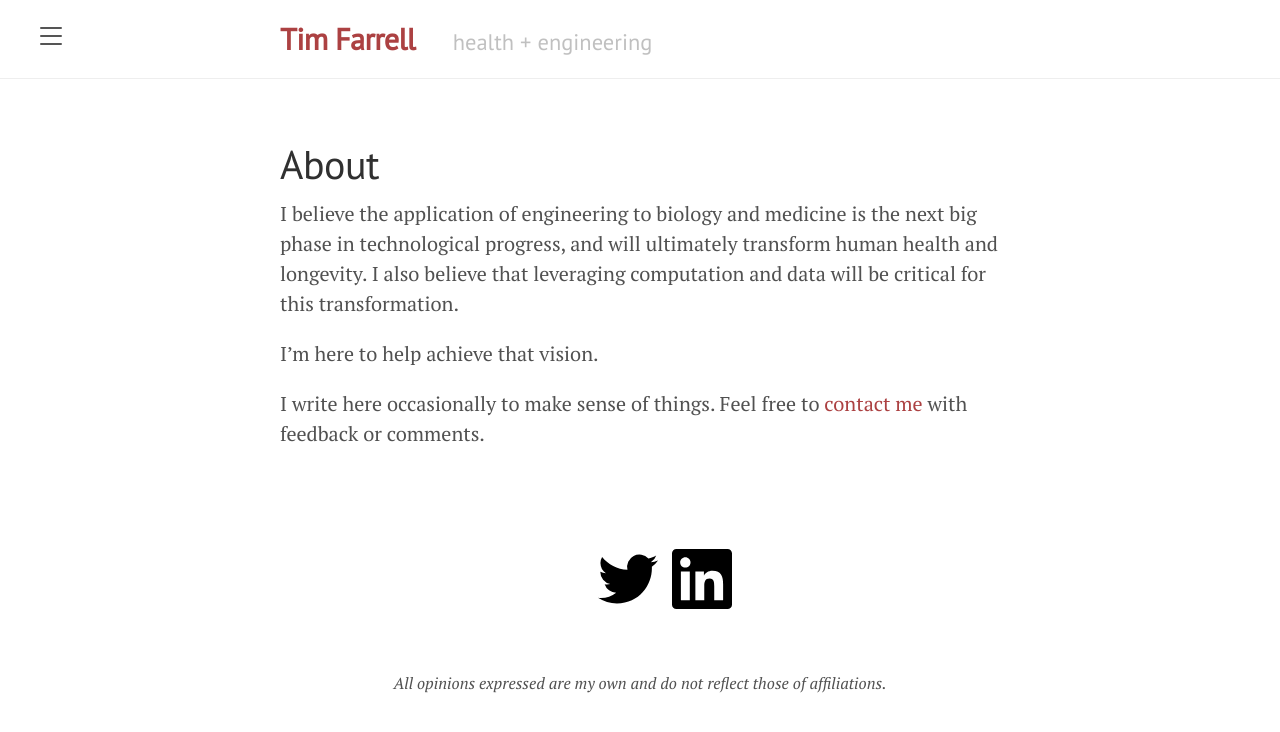
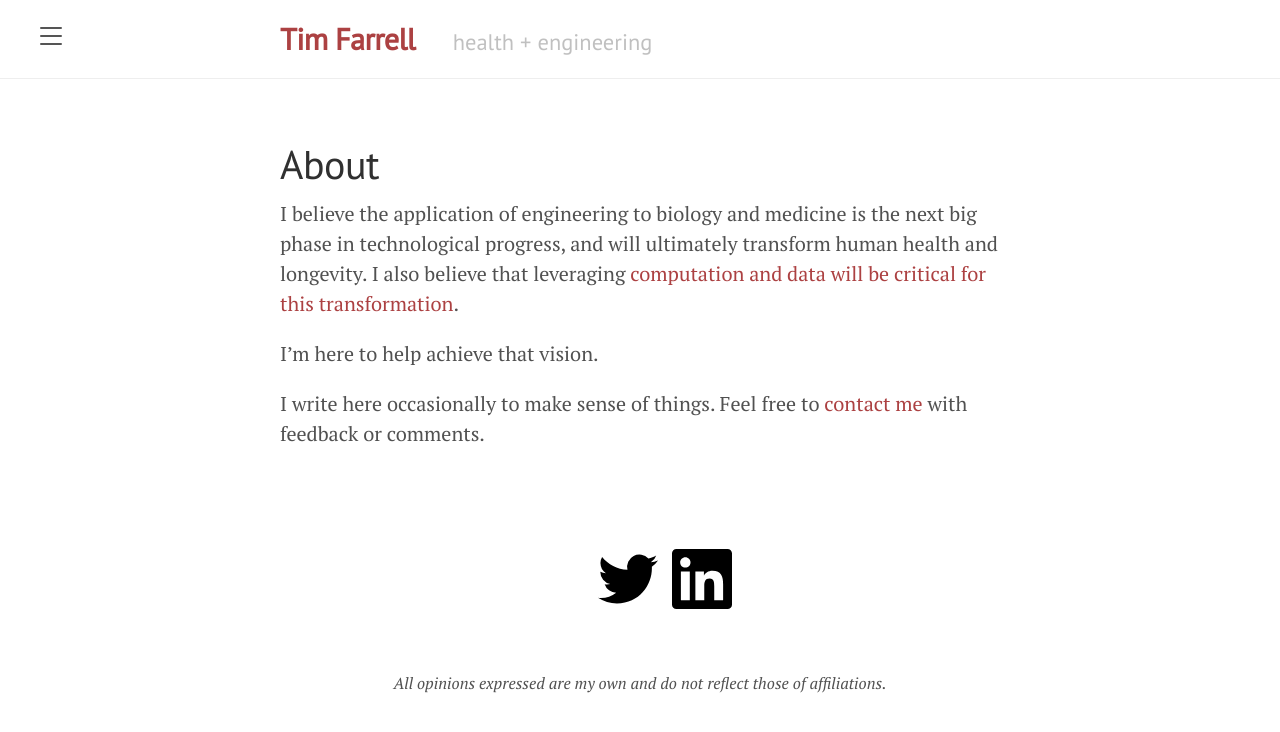
Before and after one commit to tmfarrell/tmfarrell.github.io, a Jekyll site: the page built from about.md, in a window 1280 px wide. Shown: the top 732 px of the page. Built offline with Jekyll 4.4.1, drawn with Linux system fonts in a browser that asks for light colours; some of the changed lines change nothing that is shown.

Commit message:
add link to century of bio article

```diff
--- a/about.md
+++ b/about.md
@@ -3,7 +3,7 @@ layout: page
 title: About
 ---
 
-I believe the application of engineering to biology and medicine is the next big phase in technological progress, and will ultimately transform human health and longevity. I also believe that leveraging computation and data will be critical for this transformation.
+I believe the application of engineering to biology and medicine is the next big phase in technological progress, and will ultimately transform human health and longevity. I also believe that leveraging [computation and data will be critical for this transformation](https://a16z.com/2017/06/21/jorge-conde-bio-fund/).
 
 I'm here to help achieve that vision.
 
```
